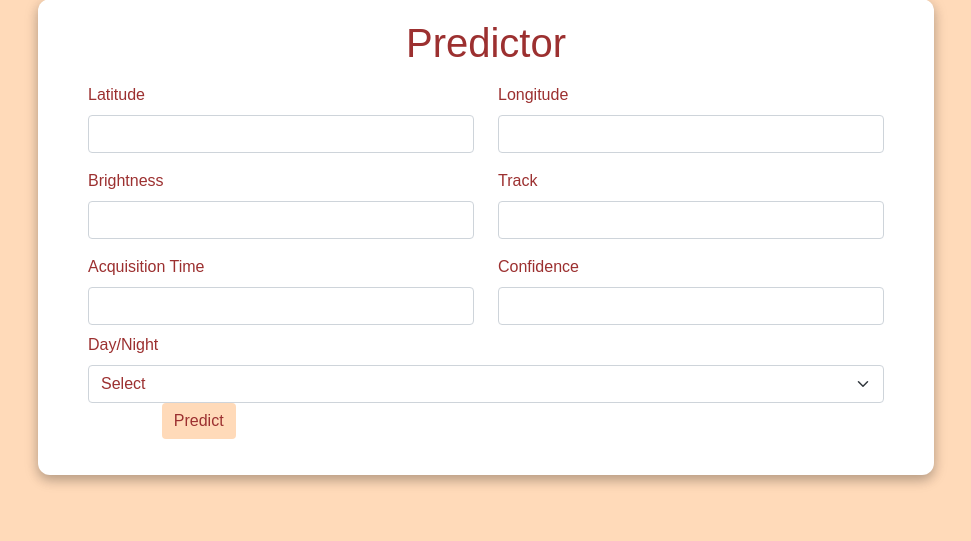
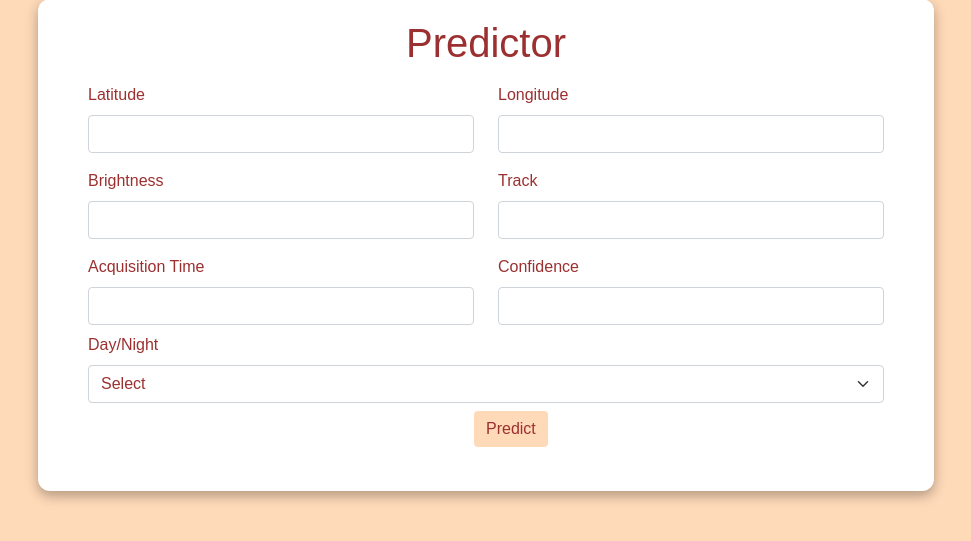
Before and after one commit to PoojaRawool/Forest_Fire_Prediction, a Flask app: page /predict in a window 1280 px wide. Shown: the part 51-592 px from the top of the page, without its empty margins (154-1125 px from the left). Run offline with Flask 2, Linux system fonts and the light colour scheme; parts of the project's set-up code (start-up, migrations or seed data) failed here and were passed over.

Commit message:
Update predictor.html

```diff
--- a/Templates/predictor.html
+++ b/Templates/predictor.html
@@ -65,7 +65,7 @@
     </div>
               <br>
 
-    <div class="col-auto d-flex align-items-end justify-content-around">
+    <div class="col-md-6 my-2 d-flex align-items-end justify-content-around">
 
     <button type="submit" class="btn btn-info button" style="margin-left: 100%;background-color:#FFDAB9;color:#9c3030;border:#FFDAB9;">Predict</button>
               </div>
```
